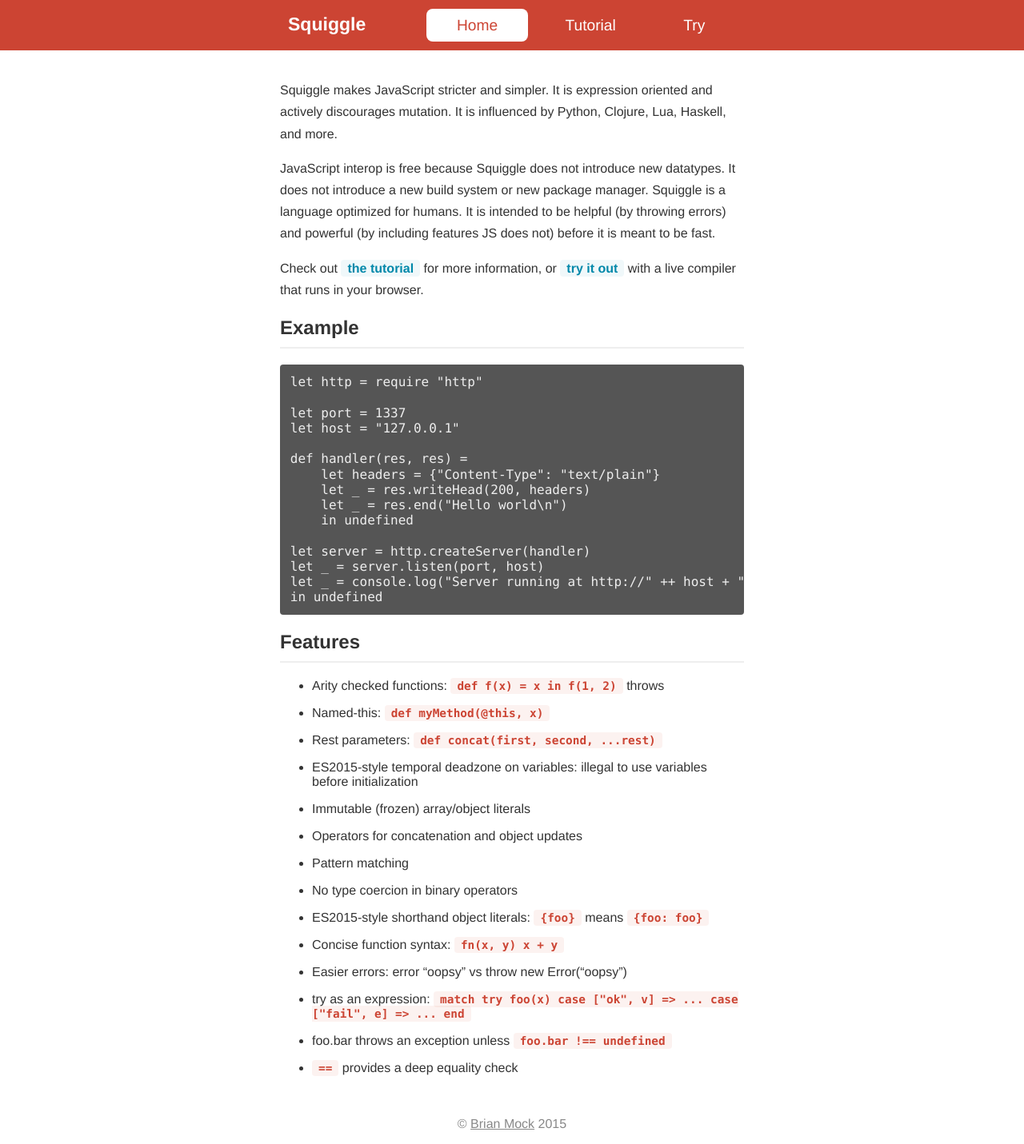
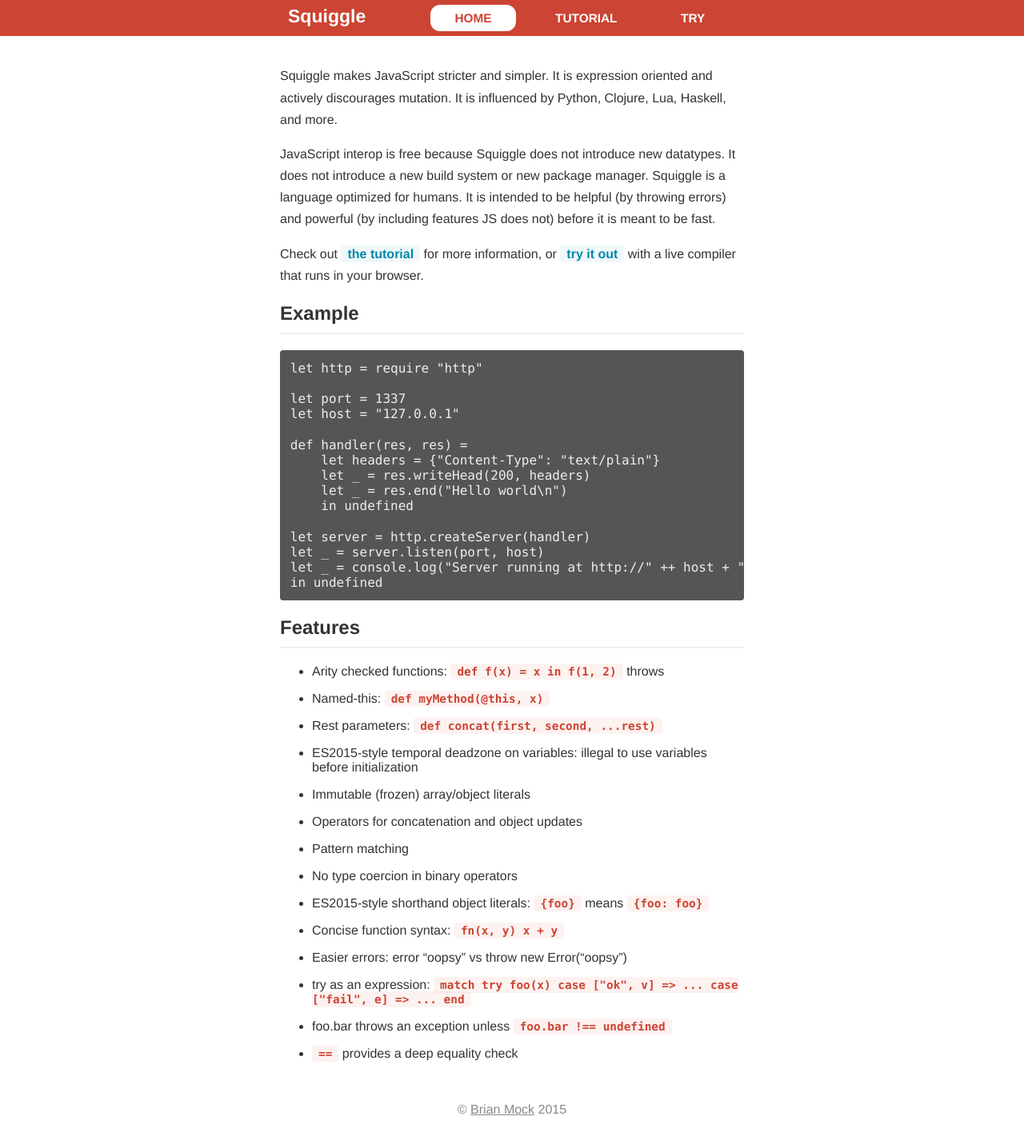
Before and after one commit to squiggle-lang/squiggle-lang.org, a Jekyll site: the page built from index.md, in a window 1280 px wide. Shown: the whole page at 80% size. Built offline with Jekyll 4.4.1, drawn with Linux system fonts in a browser that asks for light colours.

Commit message:
nav tweaks

```diff
--- a/_sass/narrow.scss
+++ b/_sass/narrow.scss
@@ -4,7 +4,8 @@
     }
 }
 
-@media screen and (max-width: $narrowWidth) {
+// A little bit of breathing room to account for rendering differences.
+@media screen and (max-width: ($narrowWidth + 20px)) {
     header {
         padding: 4px;
 
@@ -17,9 +18,12 @@
         .title {
             font-size: 1.6em;
             margin-bottom: 0.3em;
+            margin-right: 0;
         }
 
         nav a {
+            border-width: 3px;
+            border-radius: 14px;
             padding-left: 1em;
             padding-right: 1em;
         }
--- a/_sass/style.scss
+++ b/_sass/style.scss
@@ -47,7 +47,7 @@
     background: $bg;
 
     font-size: 1.2em;
-    padding: 5px;
+    padding: 0;
 
     .header-container {
         margin: 0 auto;
@@ -70,11 +70,15 @@
 
     nav a {
         display: inline-block;
-        margin: 6px 0.2em;
+        margin: 0 0.2em;
         padding: 0.5em 2em;
         color: $fg;
         text-decoration: none;
-        border-radius: 8px;
+        border: 6px solid $bg;
+        border-radius: 18px;
+        font-weight: bold;
+        text-transform: uppercase;
+        font-size: 0.8em;
 
         transition: background 0.2s, color 0.2s;
 
```
Also changed, not shown: _sass/mixins.scss (+0 -25 lines).
